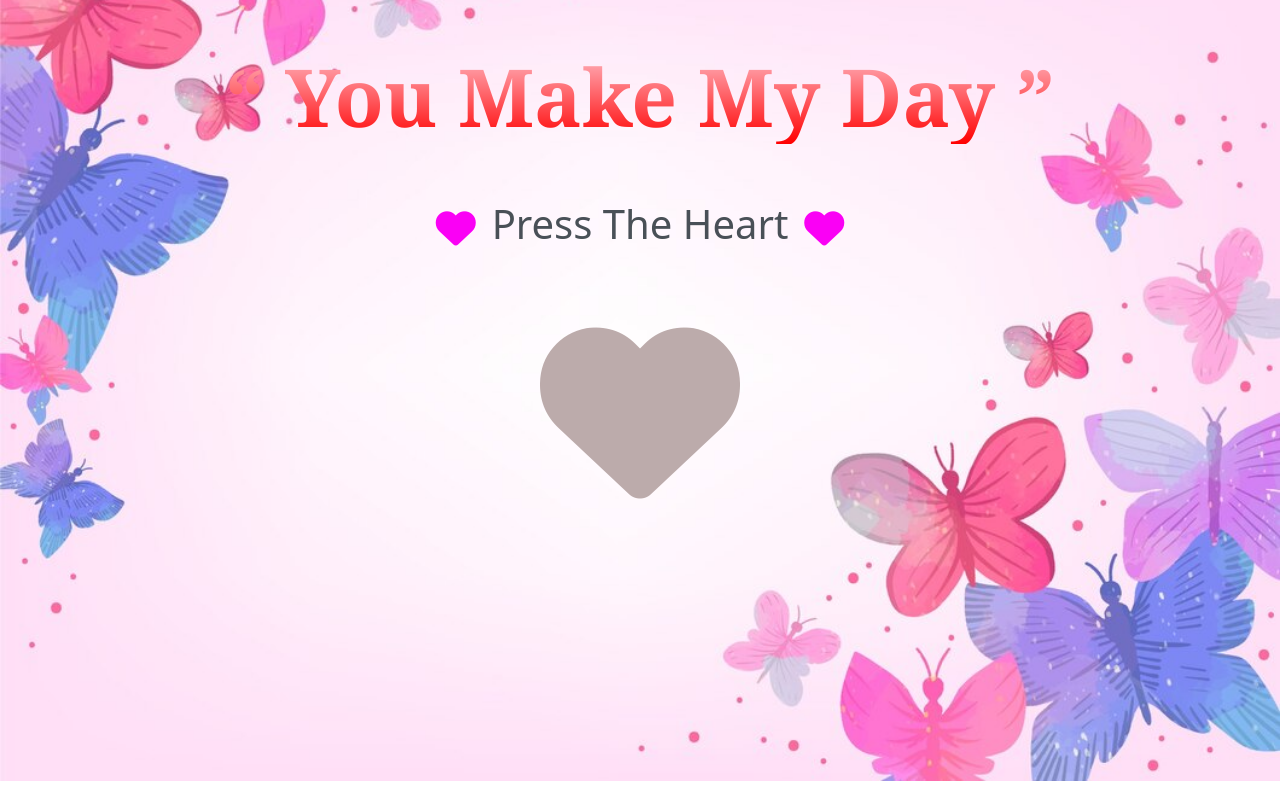
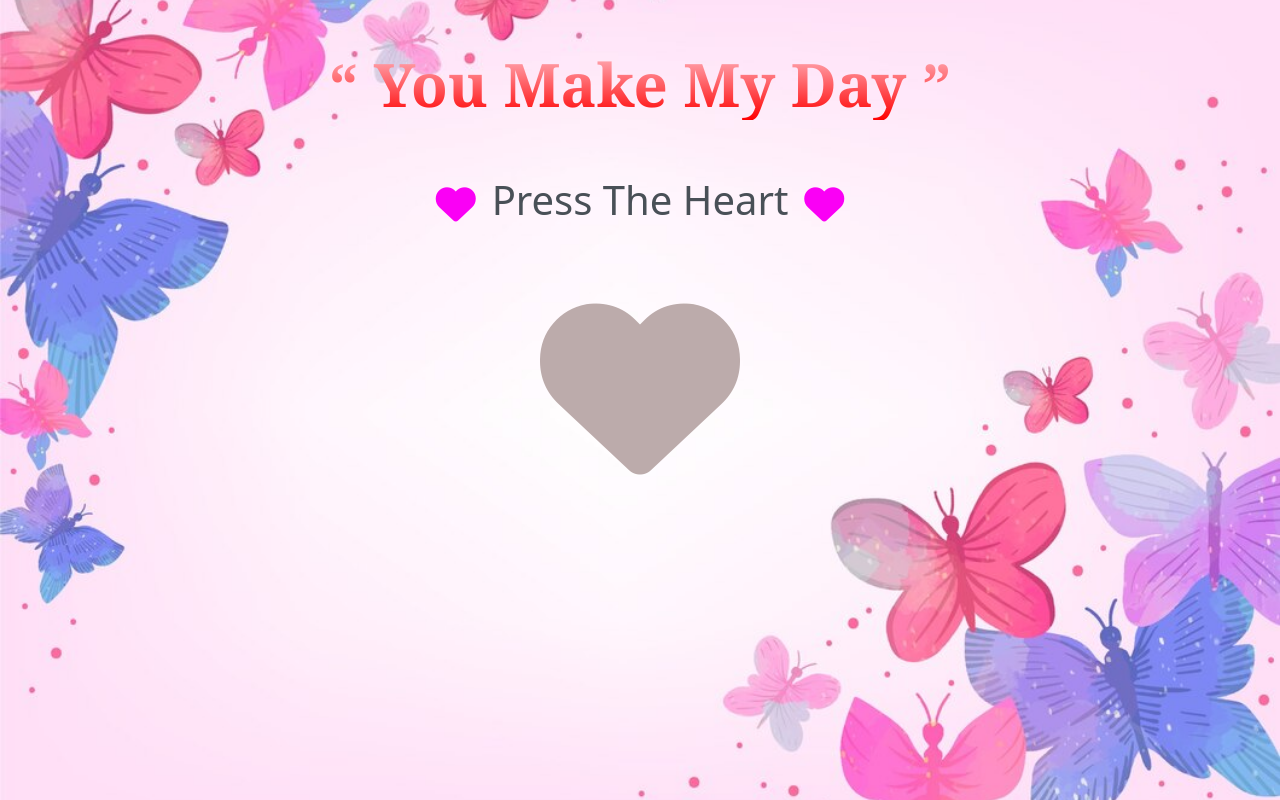
Before and after one commit to Salahwebdev/I-Love-You, a plain HTML site: page index.html in a window 1280 px wide. Drawn offline with Linux system fonts and the light colour scheme.

Commit message:
styel.css

```diff
--- a/css/styel.css
+++ b/css/styel.css
@@ -1,12 +1,13 @@
 .fs-80{
-  font-size: 80px;
+  font-size: 60px;
   font-weight: 900;
   font-family:Georgia, 'Times New Roman', Times, serif;
   color: #ffffff;
 
 
 }
-body{
+.buutterfly{
+  height: 100vh;
   background-image: url(../watercolor-butterfly-background_23-2150088730.jpg);
   background-repeat: no-repeat;
   background-size: cover;
```
